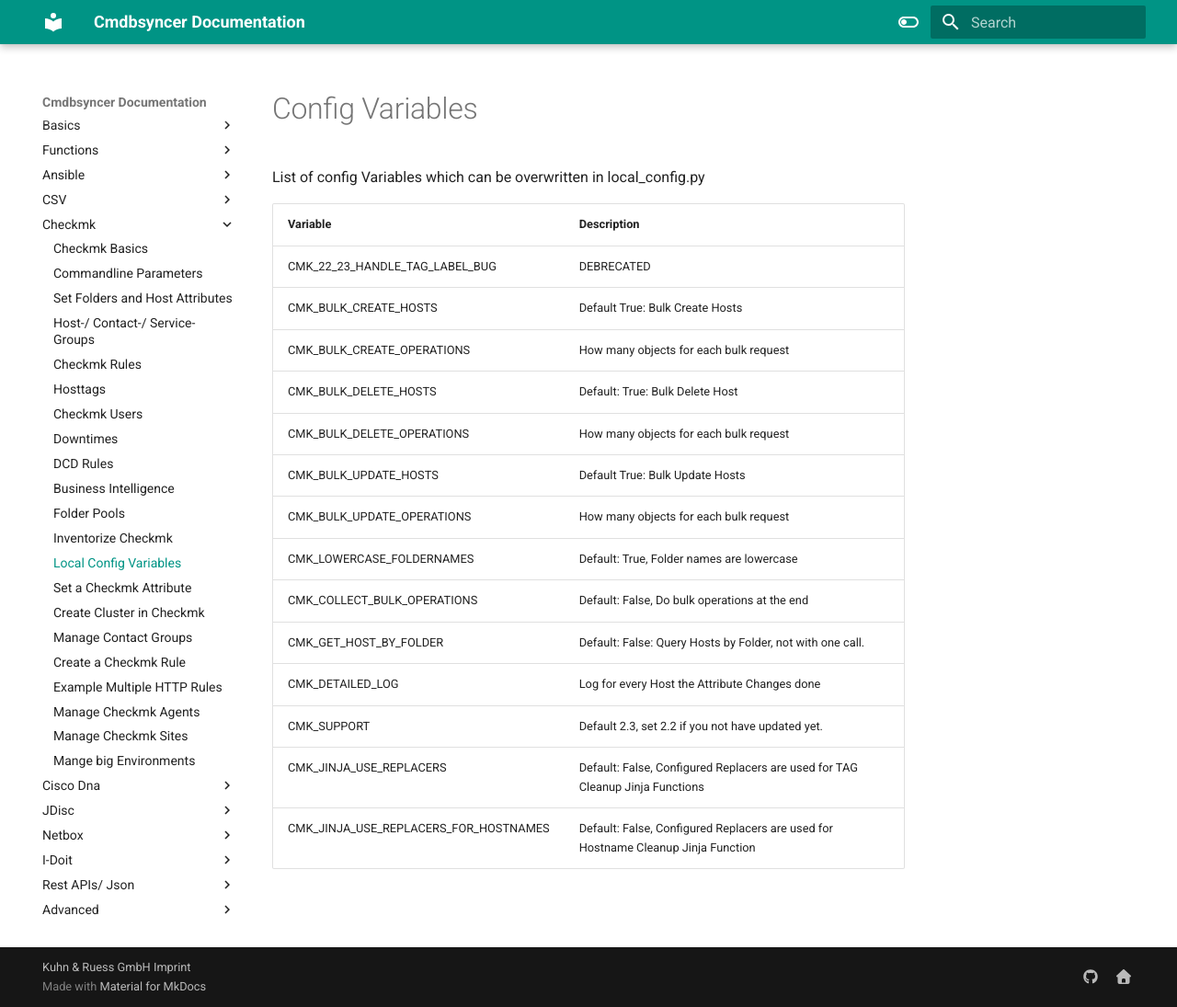
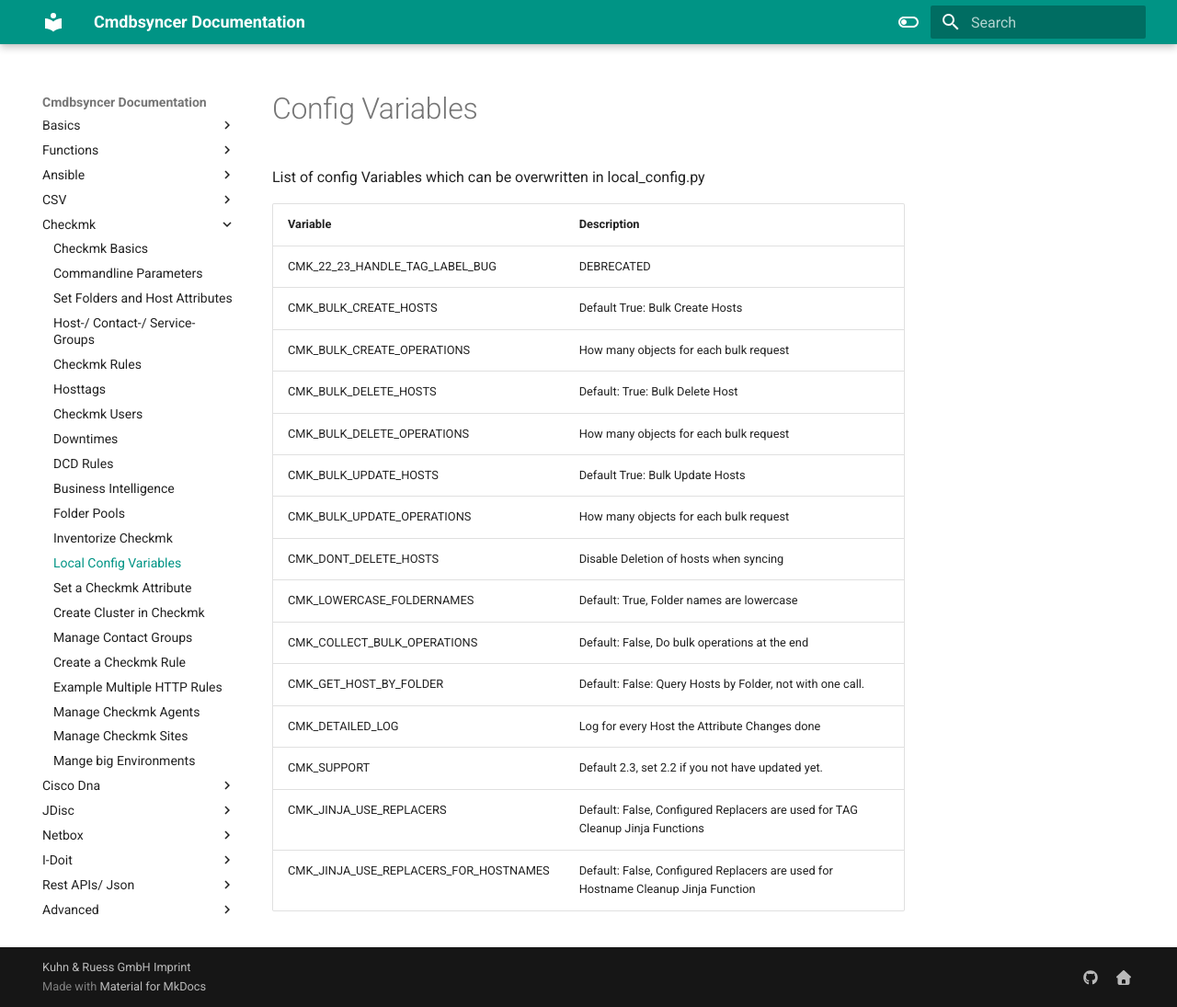
Before and after one commit to kuhn-ruess/cmdbsyncer-docs, an MkDocs documentation site: the page built from docs/checkmk/config_vars.md, in a window 1280 px wide and 1095 px high. Shown: the whole window at 92% size. Built offline with MkDocs 1.6.1 and Material for MkDocs 9.7.7, drawn with Linux system fonts in a browser that asks for light colours.

Commit message:
Updated docu

```diff
--- a/docs/checkmk/config_vars.md
+++ b/docs/checkmk/config_vars.md
@@ -11,6 +11,7 @@
 | CMK_BULK_DELETE_OPERATIONS            | How many objects for each bulk request                                            |
 | CMK_BULK_UPDATE_HOSTS                 | Default True: Bulk Update Hosts                                                   |
 | CMK_BULK_UPDATE_OPERATIONS            | How many objects for each bulk request                                            |
+| CMK_DONT_DELETE_HOSTS                 | Disable Deletion of hosts when syncing                                            |
 | CMK_LOWERCASE_FOLDERNAMES             | Default: True, Folder names are lowercase                                         |
 | CMK_COLLECT_BULK_OPERATIONS           | Default: False, Do bulk operations at the end                                     |
 | CMK_GET_HOST_BY_FOLDER                | Default: False: Query Hosts by Folder, not with one call.                         |
```
